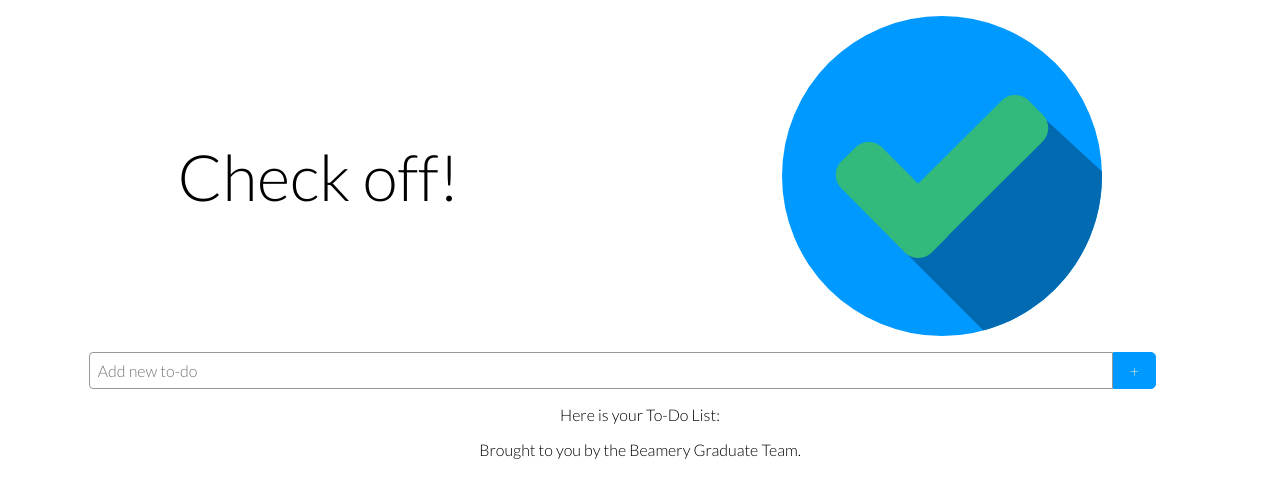
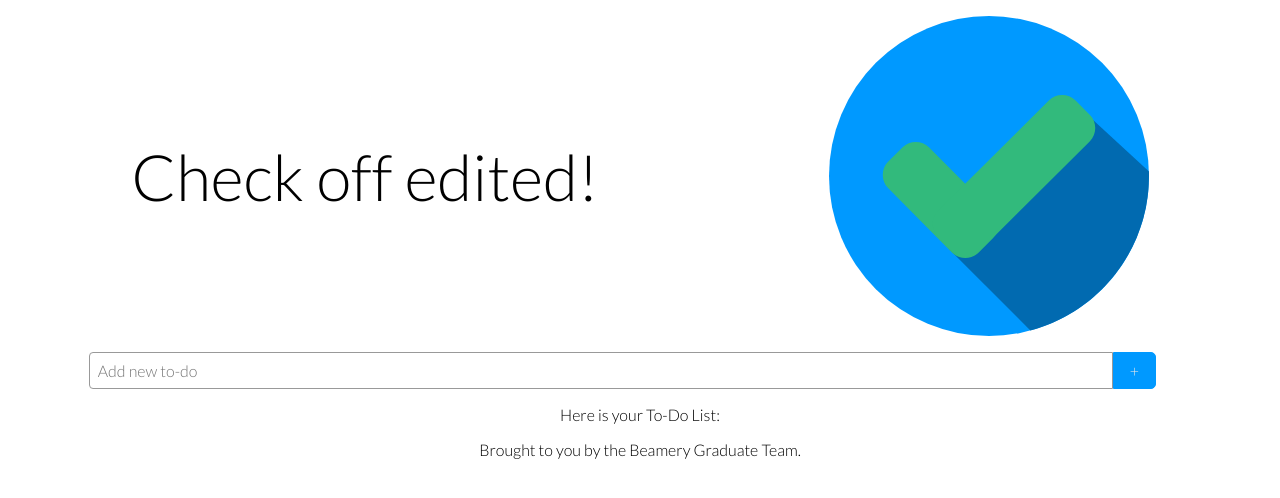
Before and after one commit to FACxBeamery/Week4_Tom_Thomas, a website: page public/index.html in a window 1280 px wide. Drawn offline with Linux system fonts and the light colour scheme; no server answers.

Commit message:
edit to check heroku

```diff
--- a/public/index.html
+++ b/public/index.html
@@ -14,7 +14,7 @@
 
 	<body>
 		<header>
-			<h1>Check off!</h1>
+			<h1>Check off edited!</h1>
 			<img class="logo" src="img/checked.svg" alt="to do list logo" />
 		</header>
 
```
